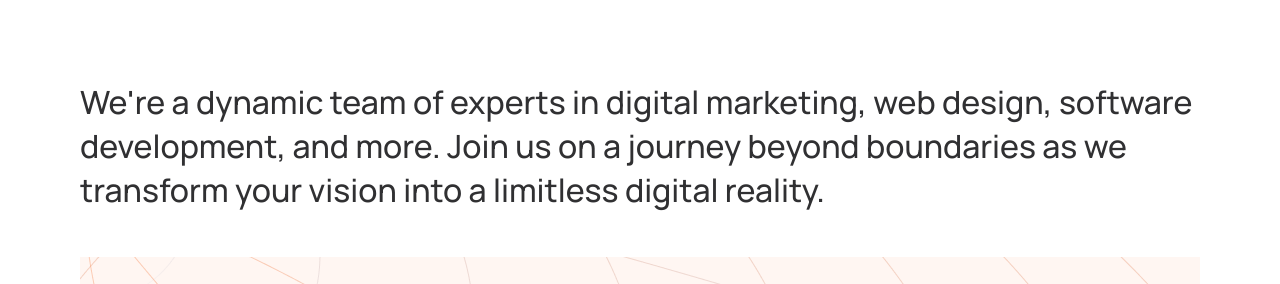
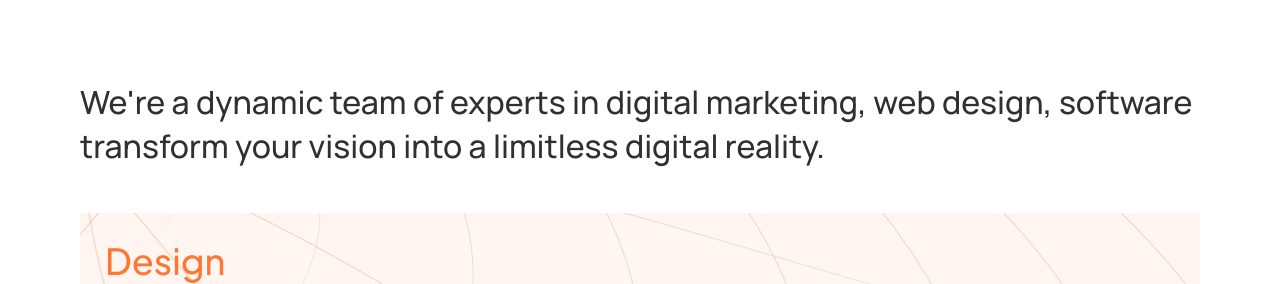
Before and after one commit to sanathsb98/sanathsbdevportfolio, a React (Vite) app: page / in a window 1280 px wide. Shown: the part 516-800 px from the top of the page. Built offline with nearby package versions, Linux system fonts and the light colour scheme.

Commit message:
animation

```diff
--- a/package.json
+++ b/package.json
@@ -15,6 +15,7 @@
     "gsap": "^3.12.2",
     "react": "^18.2.0",
     "react-dom": "^18.2.0",
+    "react-intersection-observer": "^9.5.3",
     "react-simple-typewriter": "^5.0.1",
     "three": "^0.158.0"
   },
--- a/src/App.css
+++ b/src/App.css
@@ -6,3 +6,26 @@
     -webkit-margin-before: 0; /* Specific to Chrome */
     -webkit-margin-after: 0; /* Specific to Chrome */
 }
+.containerg {
+    display: flex;
+    align-items: center;
+    flex-direction: column;
+    gap: 20vw;
+
+   background-color: aqua;
+
+  }
+
+.textg{
+  color: rgb(149, 149, 149);
+  opacity: 0.2;
+  font-size: 76px;
+  overflow: hidden;
+}
+.lineMask{
+  overflow: hidden;
+}
+.lineMask p{
+  margin: 0px;
+  font-weight: 700;
+}
--- a/src/components/AboutInfideck.jsx
+++ b/src/components/AboutInfideck.jsx
@@ -3,12 +3,18 @@ import '../styles/AboutInfideck.css';
 import designline from '../images/designline.png';
 import evolveline from '../images/evolveline.png';
 import promoteline from '../images/promoteline.png';
+import {motion} from 'framer-motion';
+import { useInView } from 'react-intersection-observer';
+
+const phrases = [
+  "  We're a dynamic team of experts in digital marketing, web design, software  transform your vision into a limitless digital reality."
+]
 
 const AboutInfideck = () => {
   return (
     <div className='about-infideck'>
             <div className='infideck-about'>
-            We're a dynamic team of experts in digital marketing, web design, software development, and more. Join us on a journey beyond boundaries as we transform your vision into a limitless digital reality.
+           <AboutText/>
             </div>
 
           <div className='infideck-work'>
@@ -49,4 +55,31 @@ const AboutInfideck = () => {
   )
 }
 
+export function AboutText() {
+
+  const animation = {
+    initial: {y: "100%"},
+    enter: i => ({y: "0", transition: {duration: 0.75, ease: [0.33, 1, 0.68, 1],  delay: 0.075 * i}})
+  }
+
+  const { ref, inView, entry } = useInView({
+    threshold: 0.75,
+    triggerOnce: true
+  });
+
+  return(
+    <div ref={ref} className="body">
+      {
+        phrases.map( (phrase, index) => {
+          return <div key={index} className="lineMask">
+            <motion.p custom={index} variants={animation} initial="initial" animate={inView ? "enter" : ""}>{phrase}</motion.p>
+          </div>
+        })
+      }
+    </div>
+  )
+}
+
+
+
 export default AboutInfideck
--- a/src/components/ServicesWeOffer.jsx
+++ b/src/components/ServicesWeOffer.jsx
@@ -12,6 +12,7 @@ const ServicesWeOffer = () => {
     <div className='services-we-offer'>
         <div className='services-offer-titles'>
             <div className='services-offer-title'>Services we offer</div>
+
             <div className='services-offer-description'>Elevate your digital presence with our comprehensive suite of services. From innovative digital marketing strategies to cutting-edge web design, seamless software development, and captivating design services</div>
         </div>
         <div className='services-offer-types'>
@@ -131,4 +132,5 @@ const ServicesWeOffer = () => {
   )
 }
 
+
 export default ServicesWeOffer
--- a/src/pages/Home.jsx
+++ b/src/pages/Home.jsx
@@ -1,4 +1,4 @@
-import React,{useRef} from 'react';
+import React,{useRef,useState} from 'react';
 import '../styles/Home.css';
 import fluidGlass from '../images/fluidGlass.png'
 import AboutInfideck from '../components/AboutInfideck';
@@ -6,6 +6,14 @@ import ServicesWeOffer from '../components/ServicesWeOffer';
 import sphere from '../images/sphere.gif';
 import { Typewriter } from 'react-simple-typewriter';
 import maskvideo from '../images/maskvideo.mp4';
+import {motion} from 'framer-motion';
+import { useInView } from 'react-intersection-observer';
+
+const phrases = [
+    "Crafting Digital",
+    "Experiences that",
+    "Matters",
+  ]
 
 
 const Home = () => {
@@ -38,9 +46,10 @@ const Home = () => {
 
 
                             {/* <video className='intro-video' autoPlay muted loop src={maskvideo} style={{ width: '100%', height: 'auto', position: 'absolute' }} type='video/mp4' /> */}
-                            <div className='intro-txt'>Crafting Digital</div>
+                            {/* <div className='intro-txt'>Crafting Digital</div>
                             <div className='intro-txt'>Experiences that</div>
-                            <div className='intro-txt'>Matters</div>
+                            <div className='intro-txt'>Matters</div> */}
+                            <IntroText/>
                         </div>
 
                         <div className='intro-content-slogans'>
@@ -92,4 +101,29 @@ const Home = () => {
     )
 }
 
+export function IntroText() {
+
+    const animation = {
+      initial: {y: "100%"},
+      enter: i => ({y: "0", transition: {duration: 0.75, ease: [0.33, 1, 0.68, 1],  delay: 0.075 * i}})
+    }
+
+    const { ref, inView, entry } = useInView({
+      threshold: 0.75,
+      triggerOnce: true
+    });
+
+    return(
+      <div ref={ref} className="body">
+        {
+          phrases.map( (phrase, index) => {
+            return <div key={index} className="lineMask">
+              <motion.p custom={index} variants={animation} initial="initial" animate={inView ? "enter" : ""}>{phrase}</motion.p>
+            </div>
+          })
+        }
+      </div>
+    )
+  }
+
 export default Home
```
Also changed, not shown: 1 other file (tests, documents, lock files or other folders).
